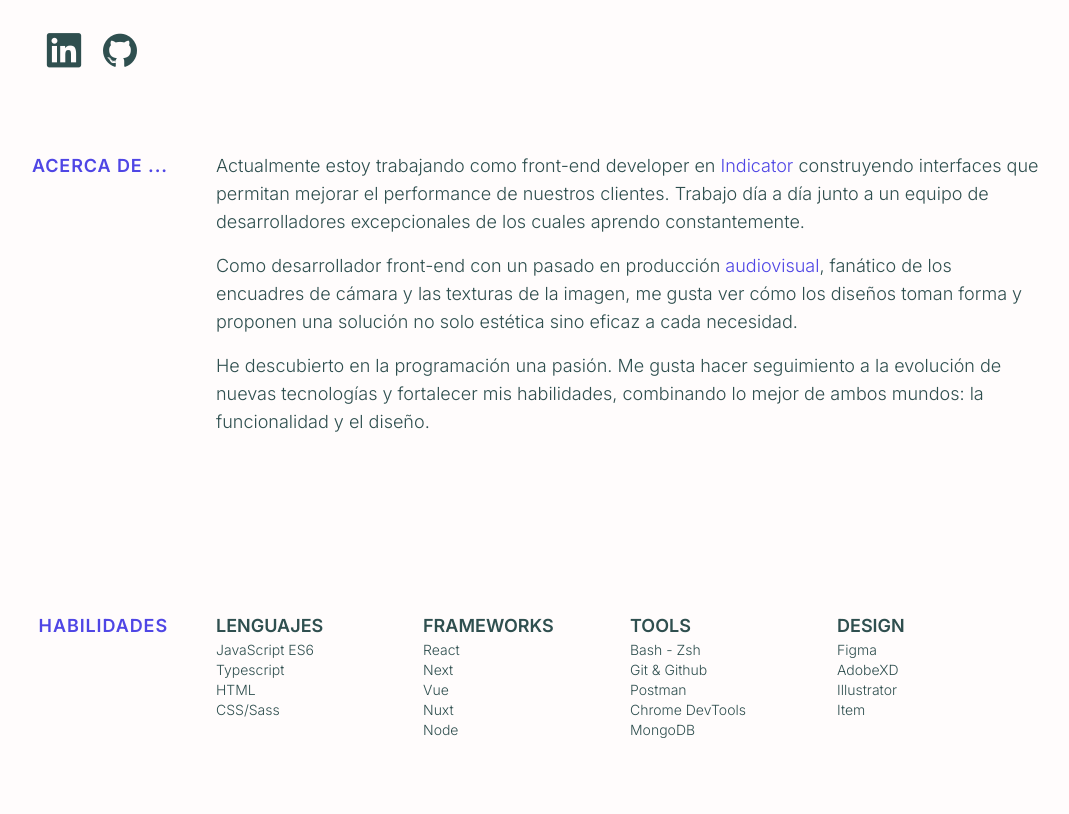
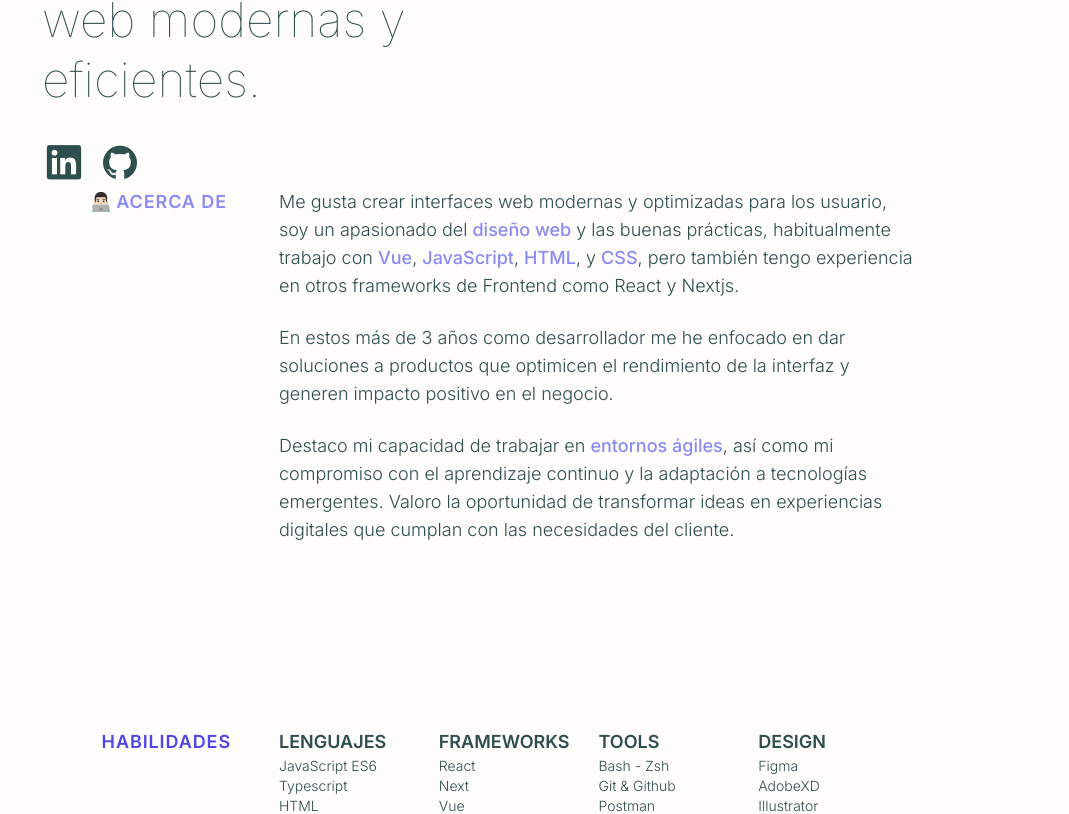
Before and after one commit to johanBautista/zzz, a Next.js app: page / in a window 1280 px wide. Shown: the part 806-1620 px from the top of the page, without its empty margins (172-1241 px from the left). Built offline with nearby package versions, Linux system fonts and the light colour scheme.

Commit message:
update about section

```diff
--- a/src/components/AboutSection.jsx
+++ b/src/components/AboutSection.jsx
@@ -2,23 +2,26 @@ import Link from 'next/link'
 
 const AboutSection = () => {
   return (
-    <div className='md:min-h-screen text-lg mb-40 mt-20'>
+    <div className='md:min-h-screen text-lg mb-40 sm:mt-20 lg:mt-1 mx-auto max-w-[900px]'>
       <section className="sm:flex sm:justify-around mb-40">
-        <h2 className="w-4/4 sm:w-1/4 text-indigo-600 font-semibold tracking-wider sm:text-end">ACERCA DE ...</h2>
+        <div className="flex md:justify-end w-4/4 sm:w-1/4  items-center md:items-start">
+          <span>
+            👨🏻‍💻
+          </span>
+          <h2 className='text-indigo-500/75 font-semibold tracking-wider sm:text-end px-1'>
+            ACERCA DE
+          </h2>
+        </div>
         <div className='sm:w-3/4 sm:ml-12'>
 
-          <p className="mb-4 mt-12 sm:mt-0">
-            Actualmente estoy trabajando como front-end developer en <Link href='#' className='text-indigo-600'>Indicator </Link>
-            construyendo interfaces que permitan mejorar el performance de nuestros clientes.
-            Trabajo día a día junto a un equipo de desarrolladores excepcionales de los cuales aprendo constantemente.          </p>
-          <p className="mb-4">
-            Como desarrollador front-end con un pasado en producción <Link href='#' className='text-indigo-600'>audiovisual</Link>, fanático de los
-            encuadres de cámara y las texturas de la imagen, me gusta ver cómo los diseños toman forma
-            y proponen una solución no solo estética sino eficaz a cada necesidad.
+          <p className="mb-6 mt-12 sm:mt-0">
+            Me gusta crear interfaces web modernas y optimizadas para los usuario, soy un apasionado del <span className='text-indigo-500/75 font-medium'>diseño web</span> y las buenas prácticas, habitualmente trabajo con <span className='text-indigo-500/75 font-medium'>Vue</span>, <span className='text-indigo-500/75 font-medium'>JavaScript</span>, <span className='text-indigo-500/75 font-medium'>HTML</span>, y <span className='text-indigo-500/75 font-medium'>CSS</span>, pero también tengo experiencia en otros frameworks de Frontend como React y Nextjs.
           </p>
-          <p className="mb-4">
-            He descubierto en la programación una pasión. Me gusta hacer seguimiento a la evolución de nuevas tecnologías
-            y fortalecer mis habilidades, combinando lo mejor de ambos mundos: la funcionalidad y el diseño.
+          <p className="mb-6">
+            En estos más de 3 años como desarrollador me he enfocado en dar soluciones a productos que optimicen el rendimiento de la interfaz y generen impacto positivo en el negocio.
+          </p>
+          <p className="mb-6">
+            Destaco mi capacidad de trabajar en <span className='text-indigo-500/75 font-medium'>entornos ágiles</span>, así como mi compromiso con el aprendizaje continuo y la adaptación a tecnologías emergentes. Valoro la oportunidad de transformar ideas en experiencias digitales que cumplan con las necesidades del cliente.
           </p>
         </div>
       </section >
--- a/src/components/HeroSection.jsx
+++ b/src/components/HeroSection.jsx
@@ -4,7 +4,7 @@ import heroImage from '@images/hero.webp'
 const HeroSection = () => {
   return (
     <>
-      <section className="mx-auto px-4 sm:px-6 pt-32 md:pt-36 xl:pt-52 2xl:pt-64 min-h-screen max-w-[900px]">
+      <section className="mx-auto px-4 sm:px-6 pt-32 md:pt-36 lg:pt-80 min-h-screen max-w-[900px]">
         <div className="flex flex-col md:flex-row items-center md:justify-between">
           {/* Text Content */}
           <div className="md:w-1/2">
--- a/src/pages/_app.js
+++ b/src/pages/_app.js
@@ -9,7 +9,7 @@ export default function App ({ Component, pageProps }) {
   return (
     <>
     <Head>
-        <title>Johan Bautista DEV</title>
+        <title>Johan Bautista</title>
         <meta
           name="description"
           content="Protfolio personal Johan Bautista frontend developer, javascript, web"
--- a/src/styles/globals.css
+++ b/src/styles/globals.css
@@ -21,8 +21,10 @@
 }
 
 [data-theme="dark"] {
+  --color-primary:#b9b9b9b6;
+  /**
   --color-primary: #e8e8e8;
-  /**--color-background: #252b36;37474F*/
+  --color-background: #252b36;37474F*/
   --color-background: #37474F;
 }
 
```
